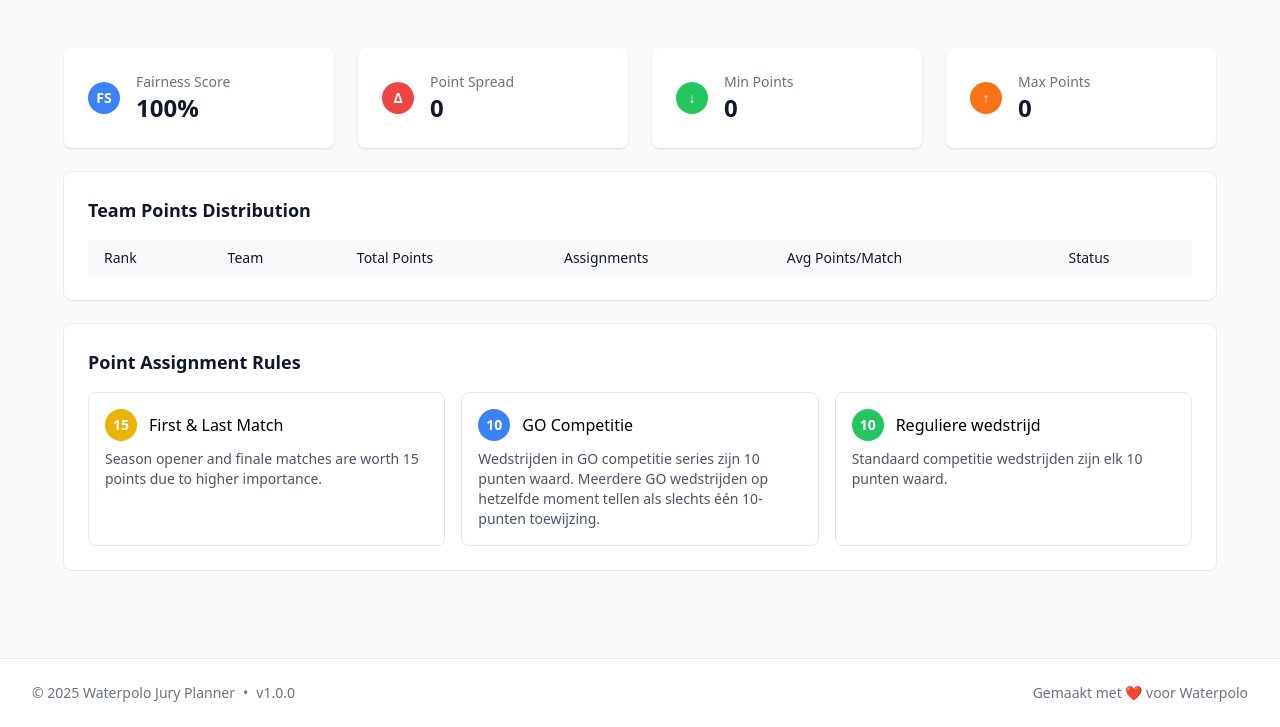
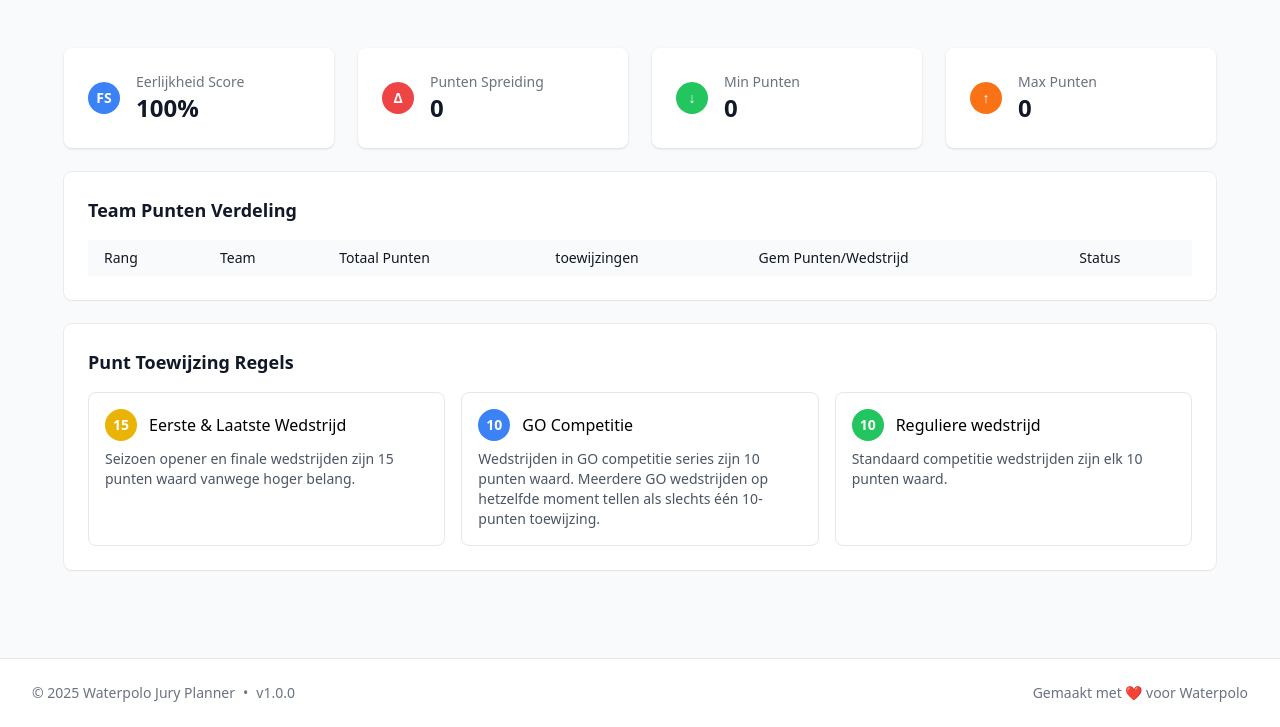
Before and after one commit to svdleer/jury_planner, a PHP site: page /fairness.php in a window 1280 px wide. Shown: the part 171-898 px from the top of the page. Run offline with PHP 8.4, Linux system fonts and the light colour scheme; data that the repository does not hold is empty; some libraries are stand-ins or nearby versions.

Commit message:
Fix hardcoded text in constraint_analysis.php and fairness.php - add Dutch translations

```diff
--- a/php_interface/constraint_analysis.php
+++ b/php_interface/constraint_analysis.php
@@ -47,7 +47,7 @@ ob_start();
         </div>
     <?php elseif (empty($upcomingMatches)): ?>
         <div class="bg-yellow-100 border border-yellow-400 text-yellow-700 px-4 py-3 rounded mb-4">
-            No upcoming matches found.
+            <?php echo t('no_upcoming_matches_found'); ?>
         </div>
     <?php else: ?>
 
@@ -64,7 +64,7 @@ ob_start();
                         <?php foreach ($upcomingMatches as $match): ?>
                             <option value="<?php echo $match['id']; ?>" <?php echo $match['id'] == $selectedMatchId ? 'selected' : ''; ?>>
                                 <?php echo date('M j, Y H:i', strtotime($match['date_time'])); ?> -
-                                <?php echo htmlspecialchars($match['home_team']); ?> vs
+                                <?php echo htmlspecialchars($match['home_team']); ?> <?php echo t('vs'); ?>
                                 <?php echo htmlspecialchars($match['away_team']); ?>
                             </option>
                         <?php endforeach; ?>
--- a/php_interface/fairness.php
+++ b/php_interface/fairness.php
@@ -29,7 +29,7 @@ ob_start();
                     </div>
                 </div>
                 <div class="ml-4">
-                    <p class="text-sm font-medium text-gray-500">Fairness Score</p>
+                    <p class="text-sm font-medium text-gray-500"><?php echo t('fairness_score'); ?></p>
                     <p class="text-2xl font-bold text-gray-900"><?php echo round($metrics['fairness_score'], 1); ?>%</p>
                 </div>
             </div>
@@ -43,7 +43,7 @@ ob_start();
                     </div>
                 </div>
                 <div class="ml-4">
-                    <p class="text-sm font-medium text-gray-500">Point Spread</p>
+                    <p class="text-sm font-medium text-gray-500"><?php echo t('point_spread'); ?></p>
                     <p class="text-2xl font-bold text-gray-900"><?php echo $metrics['points_difference']; ?></p>
                 </div>
             </div>
@@ -57,7 +57,7 @@ ob_start();
                     </div>
                 </div>
                 <div class="ml-4">
-                    <p class="text-sm font-medium text-gray-500">Min Points</p>
+                    <p class="text-sm font-medium text-gray-500"><?php echo t('min_points'); ?></p>
                     <p class="text-2xl font-bold text-gray-900"><?php echo $metrics['min_points']; ?></p>
                 </div>
             </div>
@@ -71,7 +71,7 @@ ob_start();
                     </div>
                 </div>
                 <div class="ml-4">
-                    <p class="text-sm font-medium text-gray-500">Max Points</p>
+                    <p class="text-sm font-medium text-gray-500"><?php echo t('max_points'); ?></p>
                     <p class="text-2xl font-bold text-gray-900"><?php echo $metrics['max_points']; ?></p>
                 </div>
             </div>
@@ -81,7 +81,7 @@ ob_start();
     <!-- Recommendations -->
     <?php if (!empty($recommendations)): ?>
     <div class="mb-6">
-        <h3 class="text-lg font-semibold text-gray-900 mb-4">Fairness Recommendations</h3>
+        <h3 class="text-lg font-semibold text-gray-900 mb-4"><?php echo t('fairness_recommendations'); ?></h3>
         <div class="space-y-3">
             <?php foreach ($recommendations as $rec): ?>
                 <div class="border-l-4 p-4 <?php
@@ -103,18 +103,18 @@ ob_start();
     <!-- Team Points Table -->
     <div class="bg-white shadow-sm ring-1 ring-gray-900/5 rounded-lg">
         <div class="px-4 py-5 sm:p-6">
-            <h3 class="text-lg font-semibold text-gray-900 mb-4">Team Points Distribution</h3>
+            <h3 class="text-lg font-semibold text-gray-900 mb-4"><?php echo t('team_points_distribution'); ?></h3>
 
             <div class="overflow-x-auto">
                 <table class="min-w-full table-auto">
                     <thead>
                         <tr class="bg-gray-50">
-                            <th class="px-4 py-2 text-left text-sm font-medium text-gray-900">Rank</th>
-                            <th class="px-4 py-2 text-left text-sm font-medium text-gray-900">Team</th>
-                            <th class="px-4 py-2 text-left text-sm font-medium text-gray-900">Total Points</th>
-                            <th class="px-4 py-2 text-left text-sm font-medium text-gray-900">Assignments</th>
-                            <th class="px-4 py-2 text-left text-sm font-medium text-gray-900">Avg Points/Match</th>
-                            <th class="px-4 py-2 text-left text-sm font-medium text-gray-900">Status</th>
+                            <th class="px-4 py-2 text-left text-sm font-medium text-gray-900"><?php echo t('rank'); ?></th>
+                            <th class="px-4 py-2 text-left text-sm font-medium text-gray-900"><?php echo t('team'); ?></th>
+                            <th class="px-4 py-2 text-left text-sm font-medium text-gray-900"><?php echo t('total_points'); ?></th>
+                            <th class="px-4 py-2 text-left text-sm font-medium text-gray-900"><?php echo t('assignments'); ?></th>
+                            <th class="px-4 py-2 text-left text-sm font-medium text-gray-900"><?php echo t('avg_points_per_match'); ?></th>
+                            <th class="px-4 py-2 text-left text-sm font-medium text-gray-900"><?php echo t('status'); ?></th>
                         </tr>
                     </thead>
                     <tbody class="divide-y divide-gray-200">
@@ -141,7 +141,7 @@ ob_start();
                                     </span>
                                 </td>
                                 <td class="px-4 py-2">
-                                    <span class="text-sm text-gray-600"><?php echo $assignmentCount; ?> matches</span>
+                                    <span class="text-sm text-gray-600"><?php echo $assignmentCount; ?> <?php echo t('matches'); ?></span>
                                 </td>
                                 <td class="px-4 py-2">
                                     <span class="text-sm text-gray-600"><?php echo $avgPointsPerMatch; ?></span>
@@ -149,15 +149,15 @@ ob_start();
                                 <td class="px-4 py-2">
                                     <?php if ($isBelowAvg): ?>
                                         <span class="inline-flex items-center px-2.5 py-0.5 rounded-full text-xs font-medium bg-red-100 text-red-800">
-                                            Needs More
+                                            <?php echo t('needs_more'); ?>
                                         </span>
                                     <?php elseif ($isAboveAvg): ?>
                                         <span class="inline-flex items-center px-2.5 py-0.5 rounded-full text-xs font-medium bg-green-100 text-green-800">
-                                            Above Average
+                                            <?php echo t('above_average'); ?>
                                         </span>
                                     <?php else: ?>
                                         <span class="inline-flex items-center px-2.5 py-0.5 rounded-full text-xs font-medium bg-blue-100 text-blue-800">
-                                            Balanced
+                                            <?php echo t('balanced'); ?>
                                         </span>
                                     <?php endif; ?>
                                 </td>
@@ -172,14 +172,14 @@ ob_start();
     <!-- Point Assignment Rules -->
     <div class="mt-6 bg-white shadow-sm ring-1 ring-gray-900/5 rounded-lg">
         <div class="px-4 py-5 sm:p-6">
-            <h3 class="text-lg font-semibold text-gray-900 mb-4">Point Assignment Rules</h3>
+            <h3 class="text-lg font-semibold text-gray-900 mb-4"><?php echo t('point_assignment_rules'); ?></h3>
             <div class="grid grid-cols-1 md:grid-cols-3 gap-4">
                 <div class="border rounded-lg p-4">
                     <div class="flex items-center mb-2">
                         <span class="w-8 h-8 bg-yellow-500 text-white rounded-full flex items-center justify-center text-sm font-bold mr-3">15</span>
-                        <span class="font-medium">First & Last Match</span>
+                        <span class="font-medium"><?php echo t('first_and_last_match'); ?></span>
                     </div>
-                    <p class="text-sm text-gray-600">Season opener and finale matches are worth 15 points due to higher importance.</p>
+                    <p class="text-sm text-gray-600"><?php echo t('first_last_match_description'); ?></p>
                 </div>
 
                 <div class="border rounded-lg p-4">
--- a/php_interface/includes/translations.php
+++ b/php_interface/includes/translations.php
@@ -373,6 +373,25 @@ class Translations {
             'unassign_all_jury_teams_description' => 'This will remove all jury team assignments from all matches. Locked matches will be preserved unless you force unassign.',
             'force_unassign_locked_matches' => 'Also unassign locked matches (force unassign)',
 
+            // New fairness and constraint analysis keys
+            'vs' => 'vs',
+            'fairness_score' => 'Fairness Score',
+            'point_spread' => 'Point Spread',
+            'min_points' => 'Min Points',
+            'max_points' => 'Max Points',
+            'fairness_recommendations' => 'Fairness Recommendations',
+            'team_points_distribution' => 'Team Points Distribution',
+            'rank' => 'Rank',
+            'team' => 'Team',
+            'total_points' => 'Total Points',
+            'avg_points_per_match' => 'Avg Points/Match',
+            'needs_more' => 'Needs More',
+            'above_average' => 'Above Average',
+            'balanced' => 'Balanced',
+            'point_assignment_rules' => 'Point Assignment Rules',
+            'first_and_last_match' => 'First & Last Match',
+            'first_last_match_description' => 'Season opener and finale matches are worth 15 points due to higher importance.',
+
             // Analysis page
             'match_constraint_analysis' => 'Match constraint analysis',
             'analyze_why_teams_can_or_cannot_be_assigned' => 'Analyze why teams can or cannot be assigned as jury for specific matches',
@@ -710,6 +729,25 @@ class Translations {
             'unassign_all_jury_teams_description' => 'Dit zal alle jury team toewijzingen van alle wedstrijden verwijderen. Vergrendelde wedstrijden worden behouden tenzij je geforceerd ontoewijst.',
             'force_unassign_locked_matches' => 'Ook vergrendelde wedstrijden ontoewijzen (geforceerd ontoewijzen)',
 
+            // New fairness and constraint analysis keys
+            'vs' => 'tegen',
+            'fairness_score' => 'Eerlijkheid Score',
+            'point_spread' => 'Punten Spreiding',
+            'min_points' => 'Min Punten',
+            'max_points' => 'Max Punten',
+            'fairness_recommendations' => 'Eerlijkheid Aanbevelingen',
+            'team_points_distribution' => 'Team Punten Verdeling',
+            'rank' => 'Rang',
+            'team' => 'Team',
+            'total_points' => 'Totaal Punten',
+            'avg_points_per_match' => 'Gem Punten/Wedstrijd',
+            'needs_more' => 'Heeft Meer Nodig',
+            'above_average' => 'Boven Gemiddeld',
+            'balanced' => 'Gebalanceerd',
+            'point_assignment_rules' => 'Punt Toewijzing Regels',
+            'first_and_last_match' => 'Eerste & Laatste Wedstrijd',
+            'first_last_match_description' => 'Seizoen opener en finale wedstrijden zijn 15 punten waard vanwege hoger belang.',
+
             // Analysis page
             'match_constraint_analysis' => 'Wedstrijd beperkingen analyse',
             'analyze_why_teams_can_or_cannot_be_assigned' => 'Analyseer waarom teams wel of niet kunnen worden toegewezen als jury voor specifieke wedstrijden',
```
